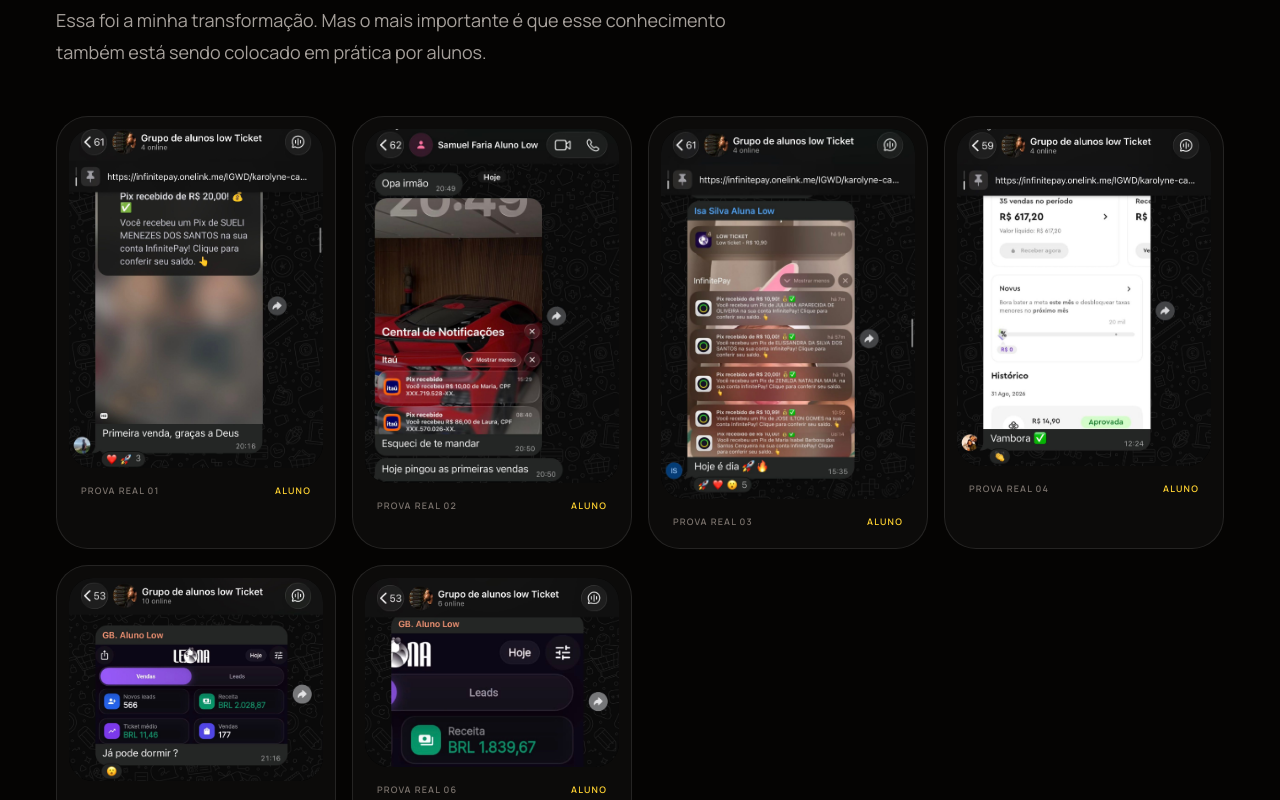
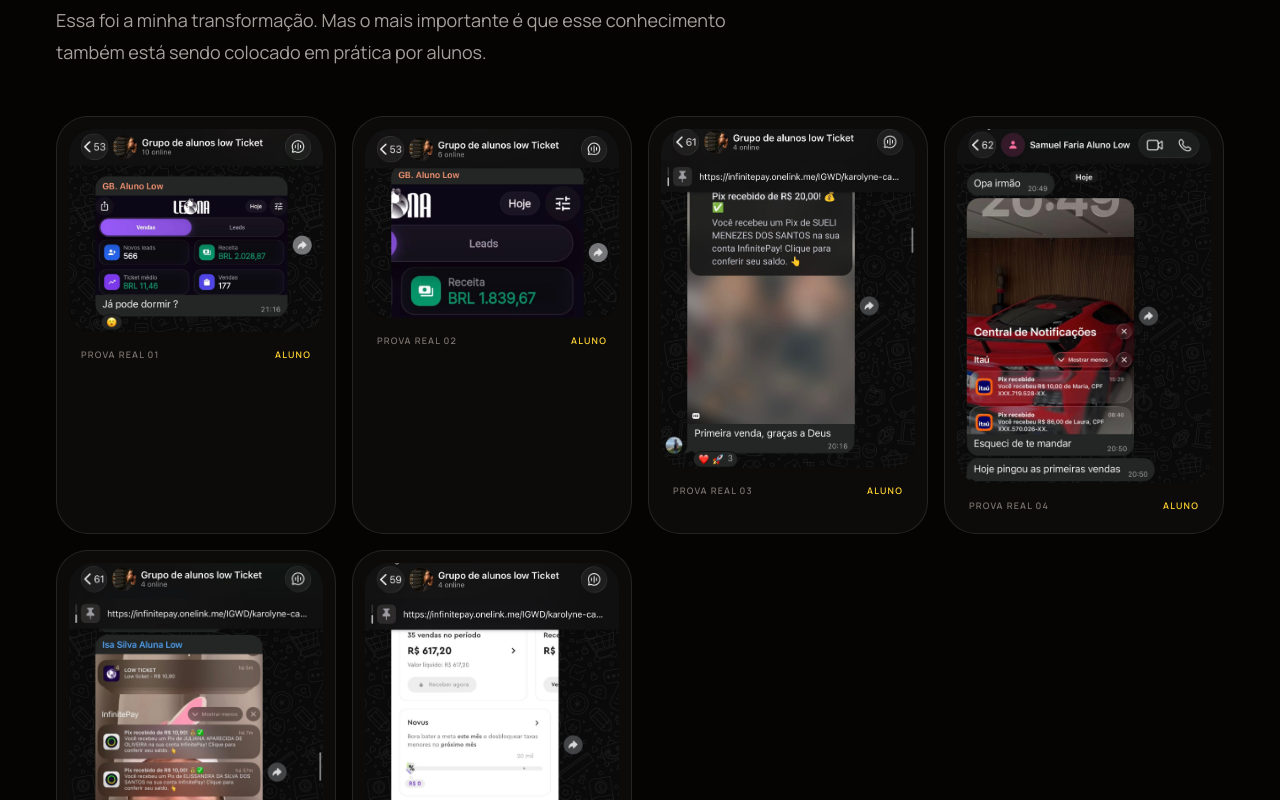
Before and after one commit to driveaulas936-sketch/Wesley, a React (Vite) app: page / in a window 1280 px wide. Shown: the part 2600-3400 px from the top of the page. Built offline with nearby package versions, Linux system fonts and the light colour scheme.

Commit message:
Colocar os dois novos resultados no início da galeria

```diff
--- a/app/landing-page.tsx
+++ b/app/landing-page.tsx
@@ -208,12 +208,12 @@ function AnimatedRevenue() {
 
 const benefitIcons = [Target, CircleDollarSign, Layers3, TrendingUp, MousePointerClick, BarChart3];
 const socialProofs = [
+  { src: '/images/proof-05.jpeg', alt: 'Resultado compartilhado por aluno: 177 vendas e receita de R$ 2.028,87', width: 1284, height: 1023 },
+  { src: '/images/proof-06.jpeg', alt: 'Resultado compartilhado por aluno: receita de R$ 1.839,67', width: 1284, height: 954 },
   { src: '/images/proof-01.jpeg', alt: 'Relato de aluno celebrando sua primeira venda', width: 1198, height: 1600 },
   { src: '/images/proof-02.jpeg', alt: 'Relato de aluno sobre suas primeiras vendas', width: 1148, height: 1600 },
   { src: '/images/proof-03.jpeg', alt: 'Registros de vendas compartilhados por aluna', width: 1100, height: 1600 },
   { src: '/images/proof-04.jpeg', alt: 'Resultado de aluna com 35 vendas realizadas no período', width: 1206, height: 1600 },
-  { src: '/images/proof-05.jpeg', alt: 'Resultado compartilhado por aluno: 177 vendas e receita de R$ 2.028,87', width: 1284, height: 1023 },
-  { src: '/images/proof-06.jpeg', alt: 'Resultado compartilhado por aluno: receita de R$ 1.839,67', width: 1284, height: 954 },
 ] as const;
 
 function FloatingNotification({ icon, eyebrow, title, detail, className, elementRef }: { icon: ReactNode; eyebrow: string; title: string; detail: string; className: string; elementRef: (node: HTMLDivElement | null) => void }) {
```
